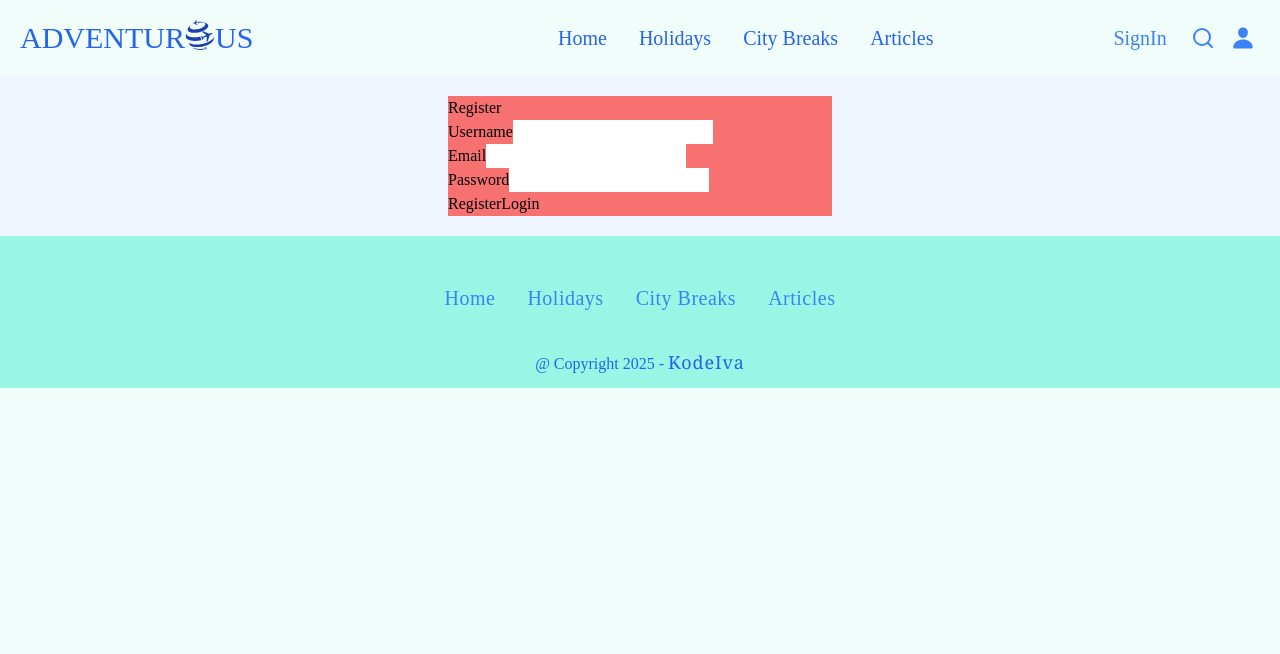
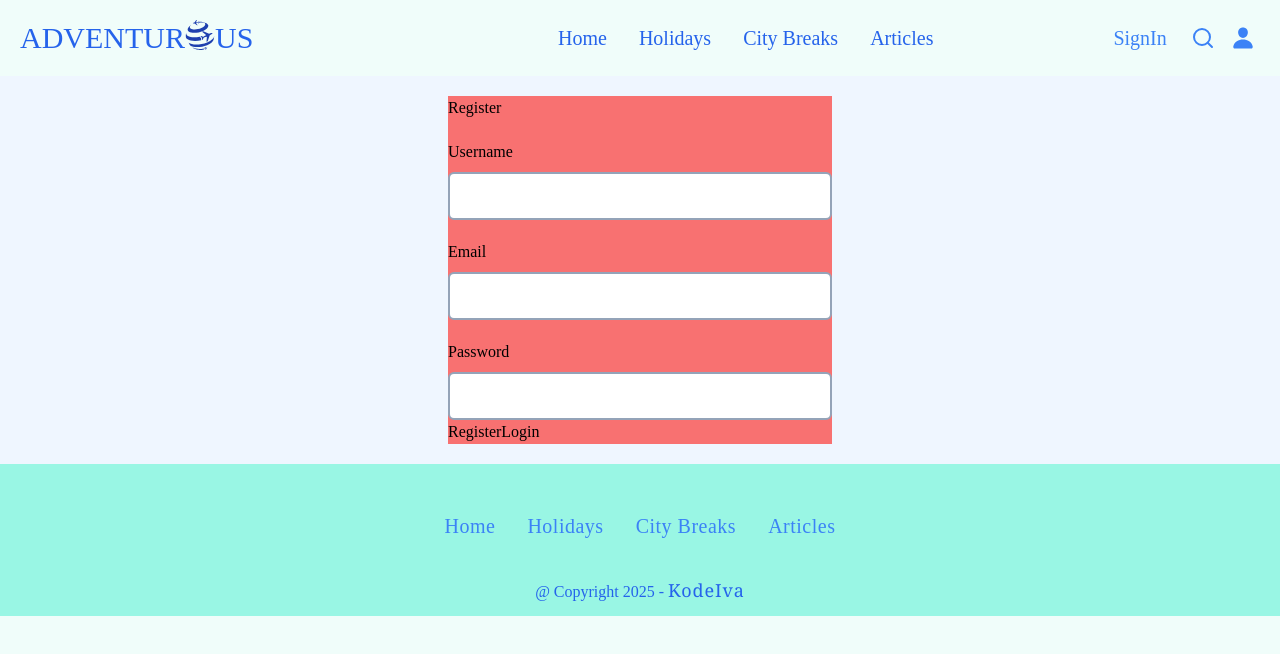
Before and after one commit to KodeIva/adventurous, a React (Create React App) app: page /signup in a window 1280 px wide. Shown: the top 654 px of the page. Built offline with nearby package versions, Linux system fonts and the light colour scheme.

Commit message:
<Signup/> divs and inputs styled

```diff
--- a/src/pages/Signup.jsx
+++ b/src/pages/Signup.jsx
@@ -7,17 +7,17 @@ const Signup = () => {
     <form method="POST" className="bg-red-400 w-[80%] md:w-[50%] lg:w-[30%]">
       <div>
         <h4>Register</h4>
-        <div>
-          <label htmlFor="">Username</label>
-          <input type="text" required/>
+        <div className="flex flex-col">
+          <label className="mt-5 mb-2" htmlFor="">Username</label>
+          <input className="border-2 border-md border-slate-400 rounded-md h-12 pl-5 " type="text" required/>
         </div>
-        <div>
-          <label htmlFor="">Email</label>
-          <input type="email" name="email" required/>
+        <div className="flex flex-col">
+          <label className="mt-5 mb-2" htmlFor="">Email</label>
+          <input className="border-2 border-md border-slate-400 rounded-md h-12 pl-5" type="email" name="email" required/>
         </div>
-        <div>
-          <label htmlFor="">Password</label>
-          <input type="password" name="password" required/>
+        <div className="flex flex-col">
+          <label className="mt-5 mb-2" htmlFor="">Password</label>
+          <input className="border-2 border-md border-slate-400 rounded-md h-12 pl-5" type="password" name="password" required/>
         </div>
         <button>Register</button>
         <Link to='/signin'>Login</Link>
```
